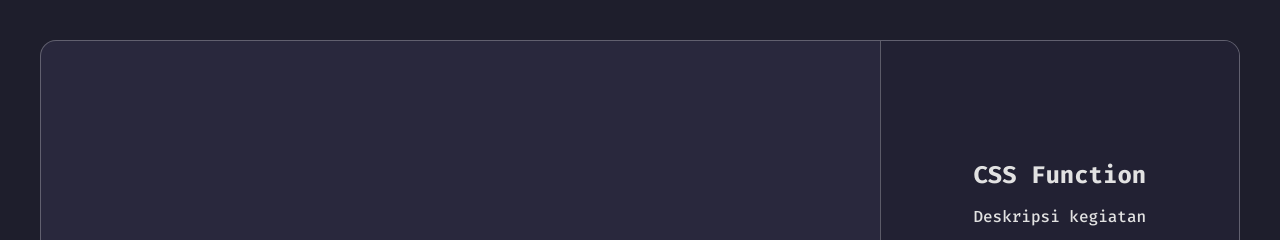
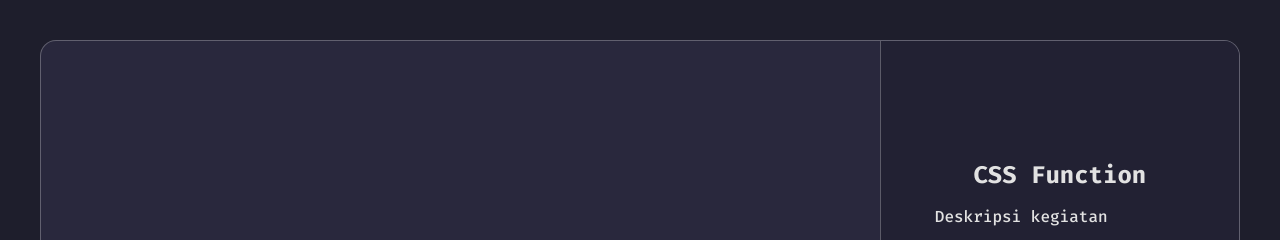
Before and after one commit to dimasaulia/css-function, a plain HTML site: page 00-starter/index.html in a window 1280 px wide. Shown: the top 240 px of the page. Drawn offline with Linux system fonts and the light colour scheme; grey boxes are pictures that could not be loaded.

Commit message:
starter file🚀

```diff
--- a/00-starter/style.css
+++ b/00-starter/style.css
@@ -63,7 +63,10 @@
     flex-direction: column;
     justify-content: center;
     width: 30%;
+}
 
+.illustrationBox p {
+    width: 250px;
 }
 
 .imgContainer {
```
